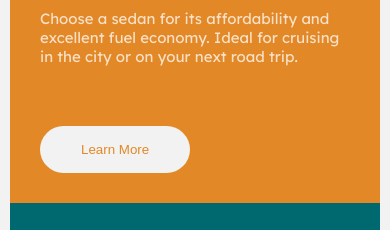
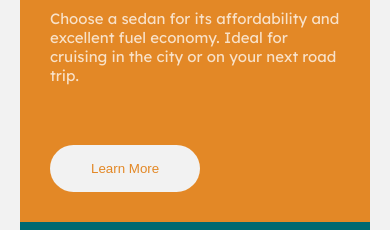
Before and after one commit to dasurahul/3-column-preview-card-component, a plain HTML site: page index.html in a window 390 px wide. Shown: the part 223-453 px from the top of the page. Drawn offline with Linux system fonts and the light colour scheme.

Commit message:
Challenge Completed

```diff
--- a/styles.css
+++ b/styles.css
@@ -30,7 +30,8 @@ body {
 }
 
 .card {
-  max-width: 400px;
+  max-width: 350px;
+  min-height: 500px;
   padding: 30px;
   display: flex;
   flex-direction: column;
@@ -114,6 +115,9 @@ body {
   .container {
     flex-direction: column;
   }
+  .card {
+    min-height: auto;
+  }
   .card1 {
     border-radius: 5px 5px 0 0;
   }
```
